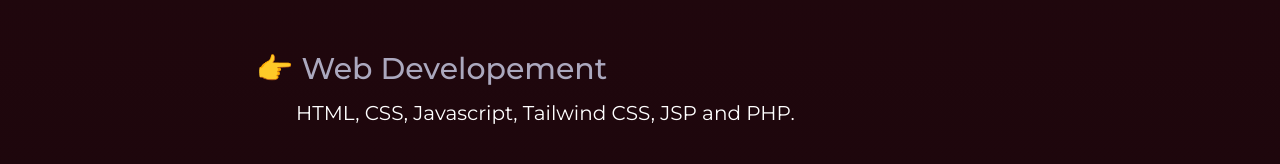
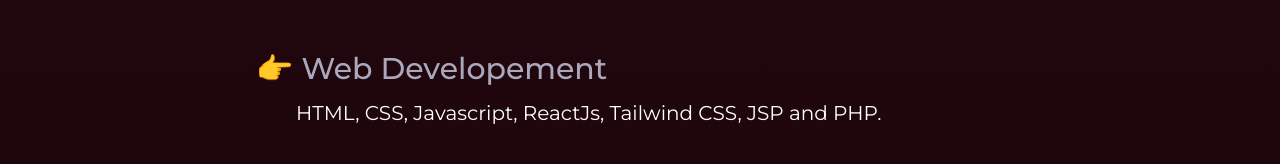
Before and after one commit to nani-samireddy/profile, a website: page docs/index.html in a window 1280 px wide. Shown: the part 1941-2105 px from the top of the page. Drawn offline with Linux system fonts and the light colour scheme.

Commit message:
updated skills

```diff
--- a/docs/index.html
+++ b/docs/index.html
@@ -80,7 +80,7 @@
           <h3 class="py-3 text-3xl font-medium text-cadet_blue">
             👉 Web Developement
           </h3>
-          <span class="ml-10 text-xl">HTML, CSS, Javascript, Tailwind CSS, JSP and PHP.</span>
+          <span class="ml-10 text-xl">HTML, CSS, Javascript, ReactJs, Tailwind CSS, JSP and PHP.</span>
         </div>
         <div class="py-5">
           <h3 class="py-3 text-3xl font-medium text-cadet_blue">
```
